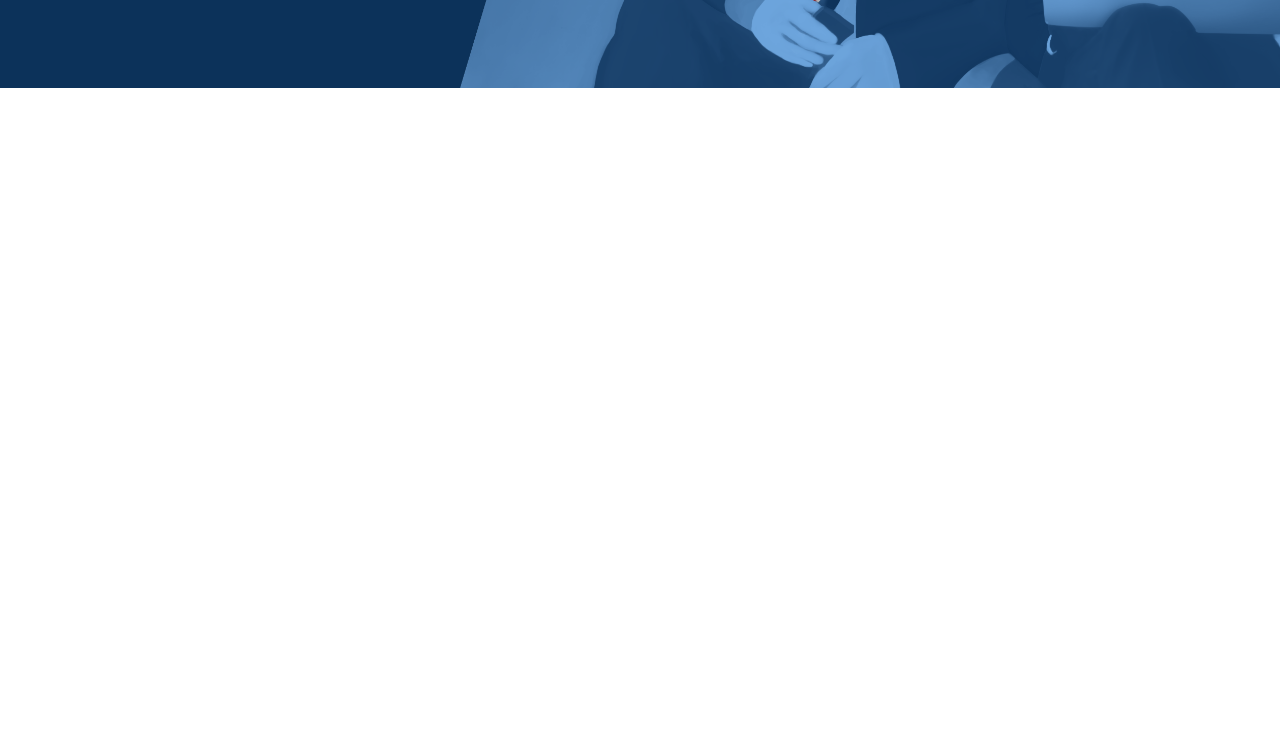
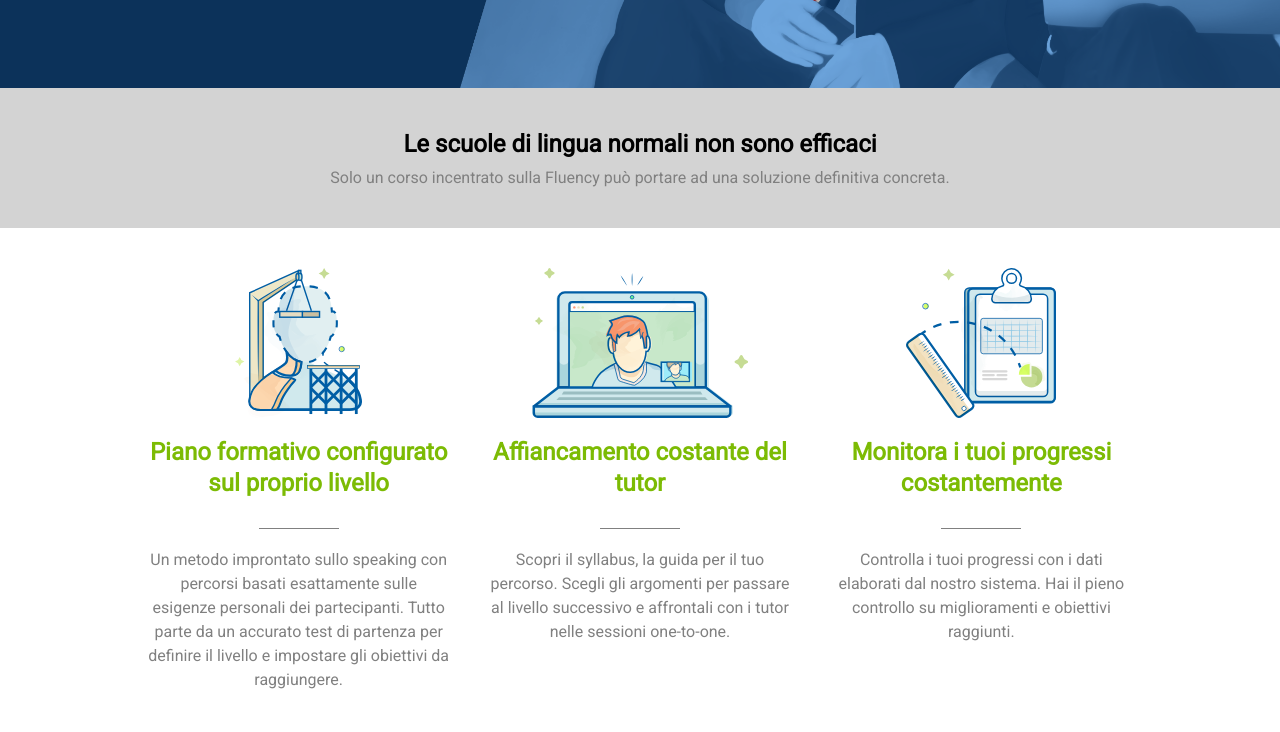
Before and after one commit to lorenzotade/htmlcss-fluentify, a plain HTML site: page index.html in a window 1280 px wide. Shown: the part 462-1194 px from the top of the page. Before the commit the page ends 800 px from the top, so only its background shows below. Drawn offline with Linux system fonts and the light colour scheme.

Commit message:
fatte spot e description

```diff
--- a/css/style.css
+++ b/css/style.css
@@ -14,6 +14,12 @@ body {
   font-family: 'Roboto', sans-serif;
 }
 
+.container {
+  width: 100%;
+  height: 100%;
+  padding: 0 10%;
+}
+
 .w-50 {
   width: 50%;
 }
@@ -21,12 +27,9 @@ body {
 /* HEADER */
 header {
   height: 550px;
-  background-color: #0c325a;
+  background-color: #0C325A;
 }
 .header-container {
-  width: 100%;
-  height: 100%;
-  padding: 0 10%;
   min-width: 1400px;
   background-image: url(../img/background-header.png);
   background-size: 1000px;
@@ -72,7 +75,7 @@ header {
 }
 
 .menu-inline li a {
-  color: white;
+  color: #FFFFFF;
   text-transform: uppercase;
   text-decoration: none;
   font-size: 80%;
@@ -81,7 +84,7 @@ header {
 /* BUTTONS */
 .btn {
   display: inline-block;
-  color: white;
+  color: #FFFFFF;
   border-radius: 5px;
   line-height: 20px;
   padding: 5px 10px;
@@ -92,11 +95,11 @@ header {
 .btn.btn-blue {
   padding-left: 30px;
   padding-right: 30px;
-  border:1px solid white;
+  border:1px solid #FFFFFF;
 }
 
 .btn.btn-green {
-  background-color: #7cbb04;
+  background-color: #7CBB04;
 }
 
 .btn.btn-large {
@@ -117,7 +120,63 @@ header {
 }
 
 .jumbotron-text h1 {
-  color: white;
+  color: #FFFFFF;
   font-size: 350%;
   margin-bottom: 30px;
 }
+
+/* SPOT */
+.spot-container {
+  position: relative;
+  height: 140px;
+  background-color: #D3D3D3;
+  text-align: center;
+}
+
+.spot-text {
+  position: absolute;
+  top: 50%;
+  left: 50%;
+  transform: translate(-50%, -50%);
+}
+
+.spot-text h2 {
+  margin-bottom: 10px;
+}
+
+.spot-text p {
+  color: #808080;
+}
+
+/* DESCRIPTION */
+.description {
+  height: 100%;
+  width: calc(100% / 3);
+  margin: 20px 0;
+  text-align: center;
+  padding: 20px;
+}
+
+.description img {
+  height: 150px;
+  margin-bottom: 15px;
+}
+
+.description h2 {
+  color: #7CBB04;
+  /* margin-bottom: 40px; */
+  line-height: 130%;
+}
+
+.description .border {
+  display: inline-block;
+  height: 30px;
+  width: 80px;
+  margin-bottom: 15px;
+  border-bottom: 1px solid #808080;
+}
+
+.description p {
+  color: #808080;
+  line-height: 150%;
+}
--- a/index.html
+++ b/index.html
@@ -17,12 +17,12 @@
 
     <!-- HEADER -->
     <header>
-      <div class="header-container">
+      <div class="container header-container">
 
         <!-- MENU -->
         <div class="header-nav clearfix">
           <div class="header-logo float-left">
-            <img src="img/logo.svg" alt="logo fluentify"/>
+            <img src="img/logo.svg" alt="Logo Fluentify"/>
           </div>
 
           <div class="header-nav-center float-left">
@@ -57,7 +57,49 @@
 
     </header>
     <!-- /HEADER -->
-    <main></main>
-    <footer></footer>
+
+    <!-- MAIN -->
+    <main>
+
+        <!-- SPOT -->
+        <section class="container spot-container">
+          <div class="spot-text">
+            <h2>Le scuole di lingua normali non sono efficaci</h2>
+            <p>Solo un corso incentrato sulla Fluency può portare ad una soluzione definitiva concreta.</p>
+          </div>
+        </section>
+        <!-- /SPOT -->
+
+        <!-- DESCRIPTION -->
+        <section class="container clearfix">
+          <div class="description float-left">
+            <img src="img/profile.svg" alt="Profile">
+            <h2>Piano formativo configurato sul proprio livello</h2>
+            <div class="border"></div>
+            <p>Un metodo improntato sullo speaking con percorsi basati esattamente sulle esigenze personali dei partecipanti. Tutto parte da un accurato test di partenza per definire il livello e impostare gli obiettivi da raggiungere.</p>
+          </div>
+          <div class="description float-left">
+            <img src="img/computer.svg" alt="Computer">
+            <h2>Affiancamento costante del tutor</h2>
+            <div class="border"></div>
+            <p>Scopri il syllabus, la guida per il tuo percorso. Scegli gli argomenti per passare al livello successivo e affrontali con i tutor nelle sessioni one-to-one.</p>
+          </div>
+          <div class="description float-left">
+            <img src="img/doc.svg" alt="Doc">
+            <h2>Monitora i tuoi progressi costantemente</h2>
+            <div class="border"></div>
+            <p>Controlla i tuoi progressi con i dati elaborati dal nostro sistema. Hai il pieno controllo su miglioramenti e obiettivi raggiunti.</p>
+          </div>
+        </section>
+        <!-- /DESCRIPTION -->
+
+    </main>
+    <!-- /MAIN -->
+
+    <!-- FOOTER -->
+    <footer>
+
+    </footer>
+    <!-- /FOOTER -->
   </body>
 </html>
```
